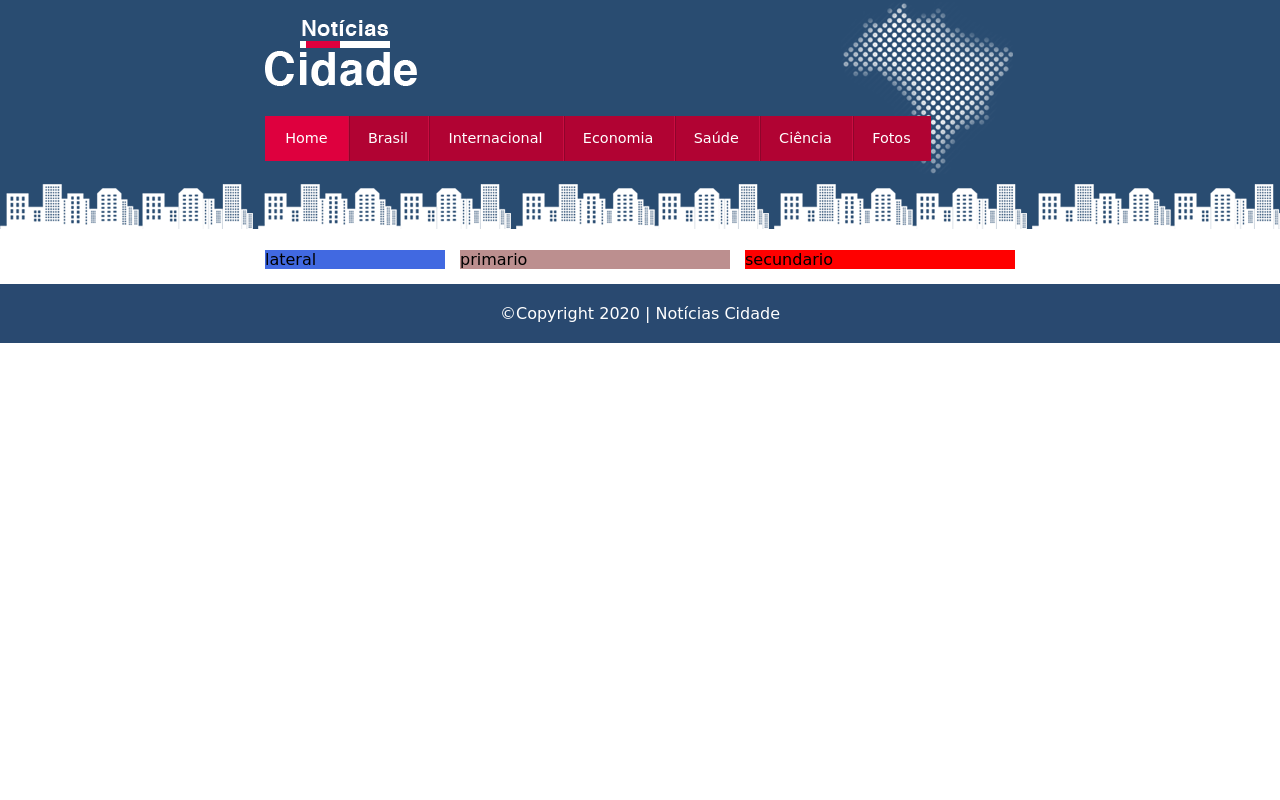
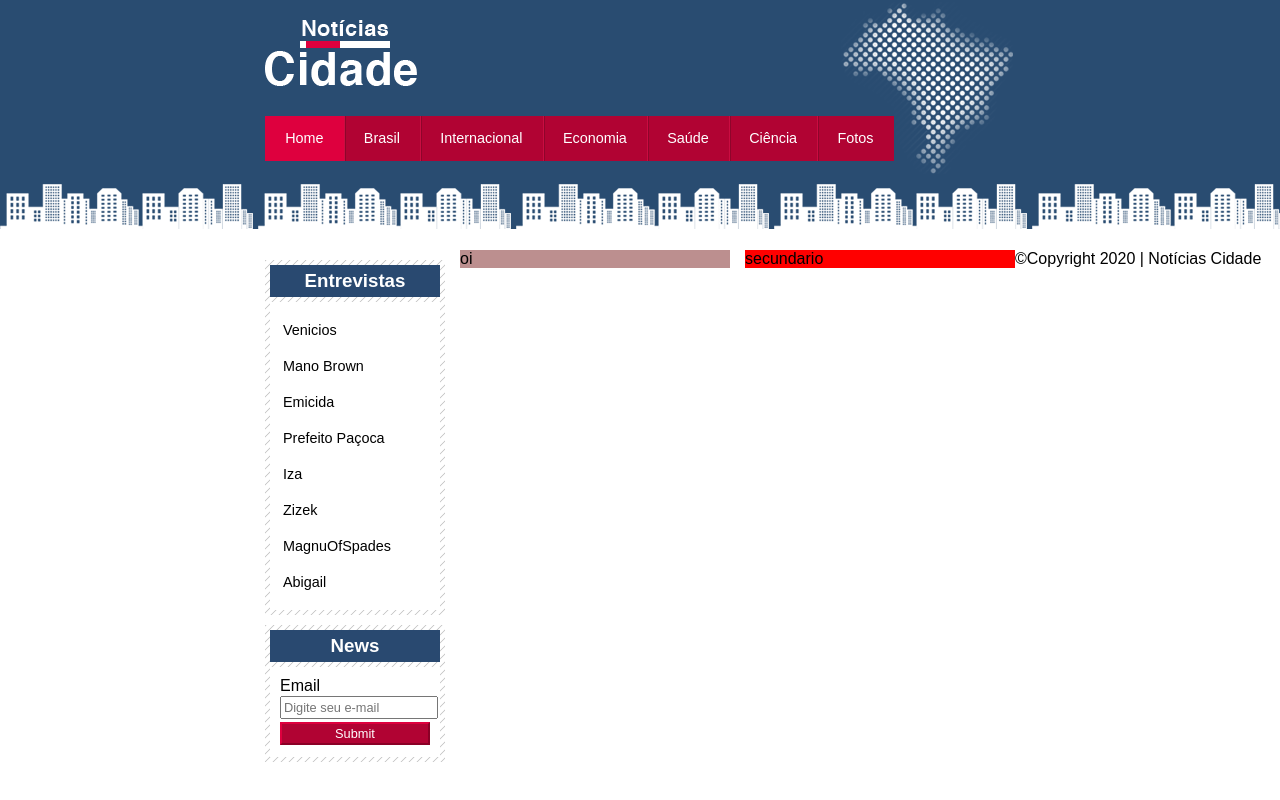
Before and after one commit to mestrecalendo/Site-de-not-cias-cidade, a plain HTML site: page Paginas html/index.html in a window 1280 px wide. Drawn offline with Linux system fonts and the light colour scheme.

Commit message:
corpo do site.
Estou montando o corpo principal do site, mas o rodapé deu problema.

```diff
--- a/Paginas html/index.html
+++ b/Paginas html/index.html
@@ -26,14 +26,41 @@
         </div>
 
         <div id="area-conteudo">
-            <div id="primario">primario</div>
+            <div id="primario">
+                oi
+            </div>
             <div id="secundario">secundario</div>
-            <div id="lateral">lateral</div>
+            <div id="lateral">
+                <div class="caixa">
+                    <h3>Entrevistas</h3>
+                    <div class="caixa-conteudo">
+                        <ul>
+                            <li><a href="">Venicios</a></li>
+                            <li><a href="">Mano Brown</a></li>
+                            <li><a href="">Emicida</a></li>
+                            <li><a href="">Prefeito Paçoca</a></li>
+                            <li><a href="">Iza</a></li>
+                            <li><a href="">Zizek</a></li>
+                            <li><a href="">MagnuOfSpades</a></li>
+                            <li><a href="">Abigail</a></li>
+                        </ul>
+                    </div>
+                </div>
+                <div class="caixa">
+                    <h3>News</h3>
+                    <div class="caixa-conteudo">
+                        Email
+                        <input class=" email " type="text " name="email " id="email " placeholder="Digite seu e-mail ">
+                        <input class="submit" type="submit" name="Enviar">
+                    </div>
+                </div>
+            </div>
 
         </div>
     </div>
+
     <!--fim conteiner---->
-    <div id="area-rodape">
+    <div id="area-rodape ">
         &copy;Copyright 2020 | Notícias Cidade
     </div>
 
--- a/css/estilo.css
+++ b/css/estilo.css
@@ -4,7 +4,7 @@
             }
 
             body {
-                font-family: 'MuseoModerno', cursive;
+                font-family: 'Oswald', sans-serif;
                 background: #fff url(../imagens/fundo.png) repeat-x;
             }
 
@@ -79,11 +79,72 @@
                 margin-top: 60px;
             }
 
+            h3 {
+                background: #294970;
+                color: #FFF;
+                padding: 5px;
+                text-align: center;
+            }
+
+            input {
+                width: 100%;
+                font-size: 0.8em;
+                padding: 2px;
+                margin-top: 1px;
+                margin-bottom: 2px;
+            }
+
+            input.submit {
+                background: #b10333;
+                color: #FFF;
+                border-color: #de003e;
+            }
+
+            #lateral ul a {
+                color: black;
+                display: block;
+                padding: 3px;
+                font-size: 0.9em;
+                line-height: 30px;
+                text-decoration: none;
+            }
+
+            #lateral ul a:hover {
+                columns: #a1a1a1;
+                background: #f9f9f9 url(../imagens/marcador.png) no-repeat left center;
+                padding: 20px;
+            }
+
+            .caixa {
+                margin: 10px 0;
+                padding: 5px;
+                background: url(../imagens/fundo-caixa.png);
+            }
+
+            .caixa-conteudo {
+                background: #fff;
+                padding: 10px;
+                margin-top: 5px;
+            }
+
             #primario {
+                margin: 0 0 15px 195px;
+                float: left;
+                background: rosybrown;
+                width: 270px;
+            }
+
+            #duas-colunas #primario {
+                width: 555px;
                 margin: 0 0 15px 195px;
                 background: rosybrown;
                 float: left;
-                width: 270px;
+            }
+
+            #uma-coluna #primario {
+                width: 750px;
+                background: rosybrown;
+                float: right;
             }
 
             #secundario {
@@ -95,7 +156,6 @@
 
             #lateral {
                 margin: 0 0 15px -750px;
-                background: royalblue;
                 float: left;
                 width: 180px;
             }
@@ -105,5 +165,6 @@
                 padding: 20px;
                 background: #294970;
                 color: #FFF;
+                background: rosybrown;
                 text-align: center;
             }
```
Also changed, not shown: Paginas html/brasil.html (+10 -1 lines), Paginas html/fotos.html (+9 -1 lines).
